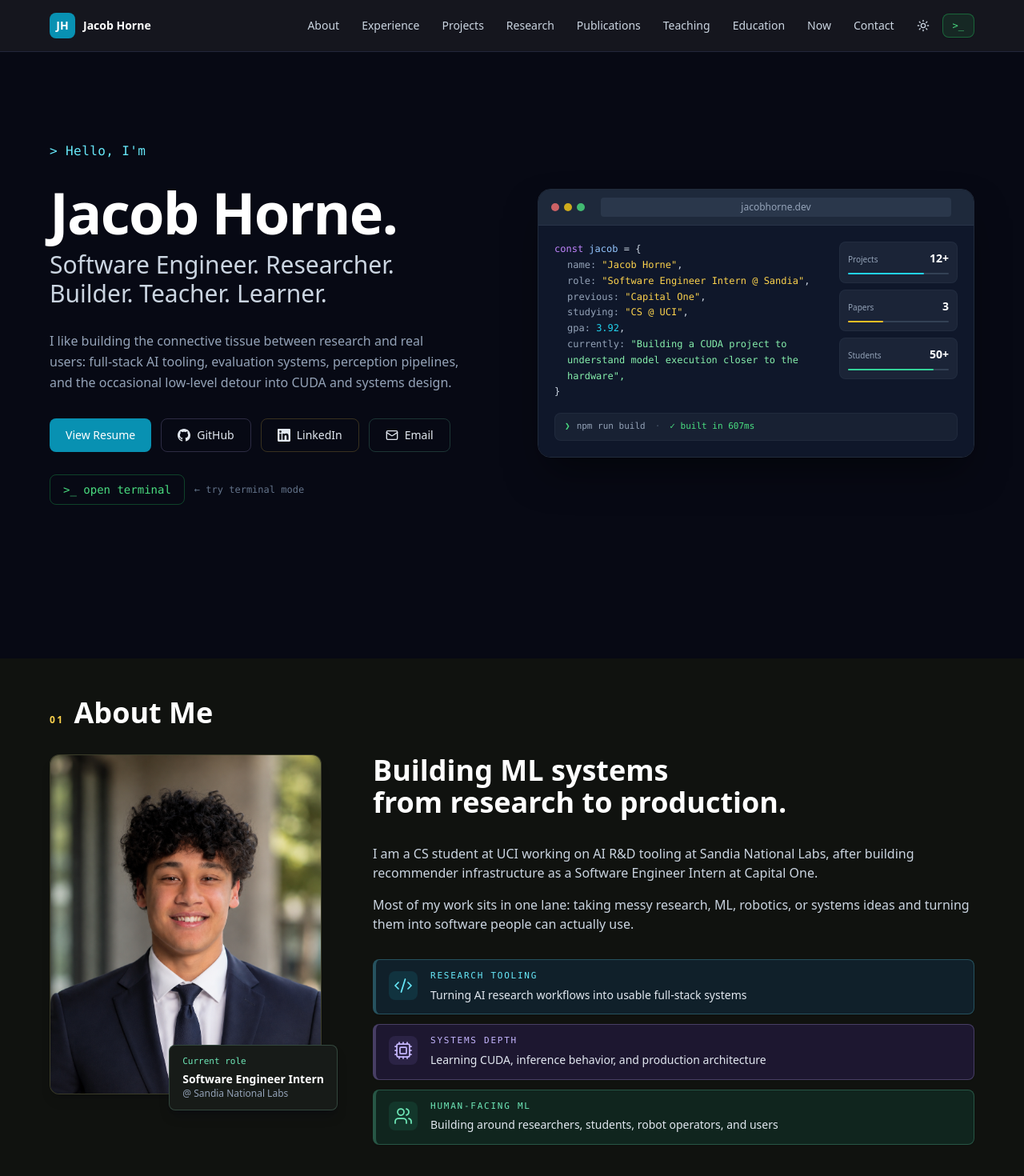
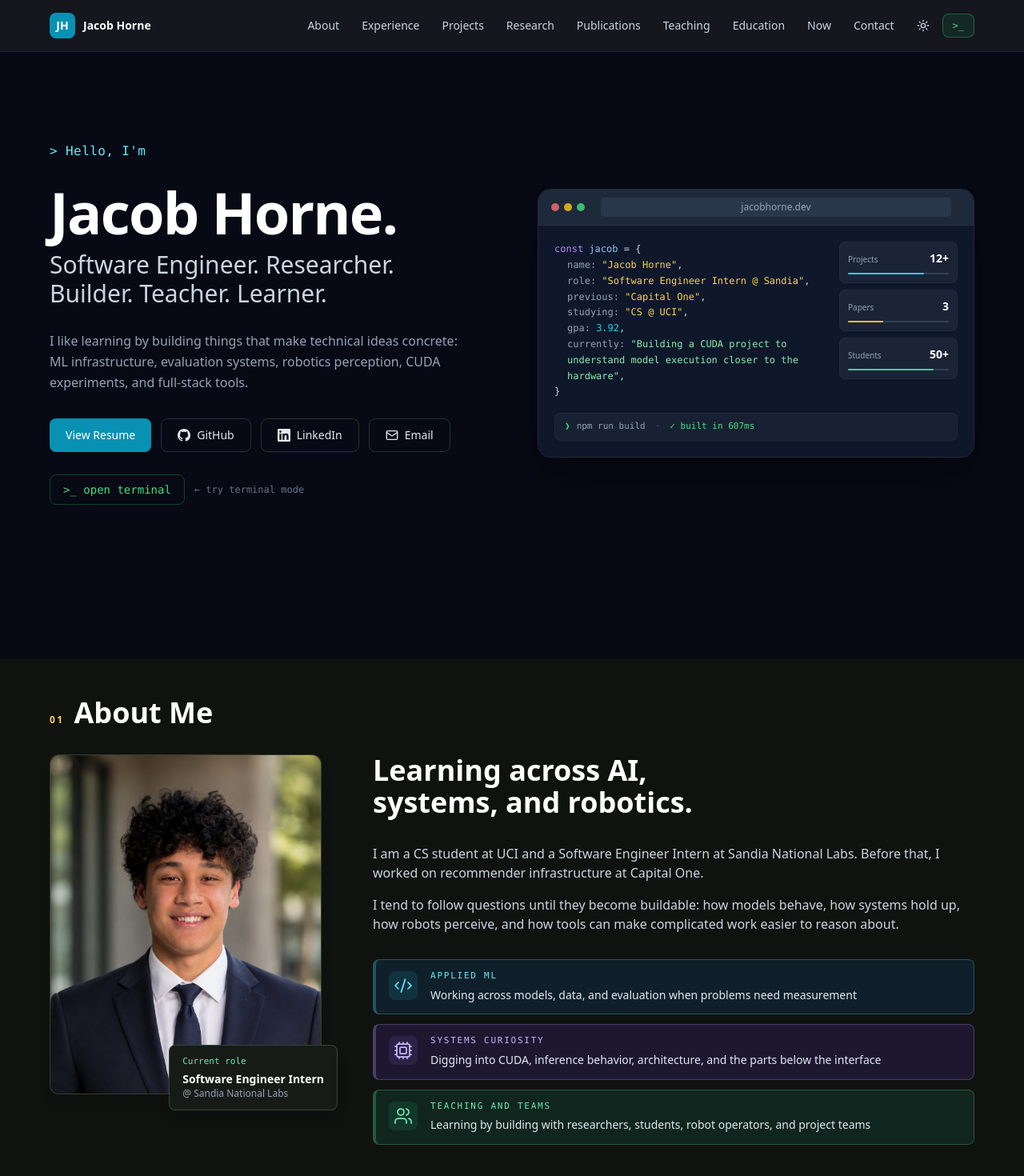
Before and after one commit to jacobhorne-jth/jacobhorne-jth.github.io, a React (Vite) app: page / in a window 1280 px wide. Shown: the top 1470 px of the page at 80% size. Built offline with nearby package versions, Linux system fonts and the light colour scheme.

Commit message:
Revise broader portfolio identity theme

```diff
--- a/index.html
+++ b/index.html
@@ -6,7 +6,7 @@
     <meta name="viewport" content="width=device-width, initial-scale=1.0" />
     <meta
       name="description"
-      content="Jacob Horne builds AI tooling, ML systems, robotics perception software, and LLM evaluation research workflows."
+      content="Jacob Horne is a CS student at UC Irvine building across AI, ML systems, robotics perception, software engineering, and teaching."
     />
     <meta http-equiv="Cache-Control" content="no-cache, no-store, must-revalidate" />
     <meta http-equiv="Pragma" content="no-cache" />
--- a/src/App.tsx
+++ b/src/App.tsx
@@ -530,20 +530,20 @@ const toneStyles: Record<Tone, {
 const aboutFocus: Array<{ Icon: LucideIcon; label: string; detail: string; tone: Tone }> = [
   {
     Icon: Code2,
-    label: "Research tooling",
-    detail: "Turning AI research workflows into usable full-stack systems",
+    label: "Applied ML",
+    detail: "Working across models, data, and evaluation when problems need measurement",
     tone: "cyan",
   },
   {
     Icon: Cpu,
-    label: "Systems depth",
-    detail: "Learning CUDA, inference behavior, and production architecture",
+    label: "Systems curiosity",
+    detail: "Digging into CUDA, inference behavior, architecture, and the parts below the interface",
     tone: "violet",
   },
   {
     Icon: Users,
-    label: "Human-facing ML",
-    detail: "Building around researchers, students, robot operators, and users",
+    label: "Teaching and teams",
+    detail: "Learning by building with researchers, students, robot operators, and project teams",
     tone: "emerald",
   },
 ];
@@ -933,7 +933,7 @@ const publicationToDetail = (pub: Publication): DetailItem => ({
   meta: [`Venue — ${pub.venue}`],
   paragraphs: [
     pub.detail,
-    "This work sits in the part of research I care about most: measuring model behavior carefully enough that evaluation becomes useful for real systems.",
+    "This work reflects my interest in evaluating model behavior with signals that can be measured, compared, and improved.",
   ],
   highlights: [
     "Focuses on confidence, reasoning quality, and evaluation signals.",
@@ -1352,8 +1352,8 @@ function Hero({ onOpenTerminal }: { onOpenTerminal: () => void }) {
               </p>
             </div>
             <p className="text-base text-gray-600 dark:text-slate-400 leading-relaxed max-w-lg">
-              I like building the connective tissue between research and real users: full-stack AI tooling,
-              evaluation systems, perception pipelines, and the occasional low-level detour into CUDA and systems design.
+              I like learning by building things that make technical ideas concrete: ML infrastructure,
+              evaluation systems, robotics perception, CUDA experiments, and full-stack tools.
             </p>
             {/* Buttons */}
             <div className="grid grid-cols-2 gap-3 pt-1 sm:flex sm:flex-wrap">
@@ -1433,16 +1433,16 @@ function AboutSection() {
           {/* Text */}
           <div className="space-y-8">
             <h3 className="text-3xl md:text-4xl font-bold text-gray-900 dark:text-white leading-tight max-w-3xl">
-              Building ML systems<br className="hidden sm:block" /> from research to production.
+              Learning across AI,<br className="hidden sm:block" /> systems, and robotics.
             </h3>
             <div className="max-w-3xl space-y-4 text-sm md:text-base text-gray-600 dark:text-slate-300 leading-relaxed">
               <p>
-                I am a CS student at UCI working on AI R&D tooling at Sandia National Labs, after building
-                recommender infrastructure as a Software Engineer Intern at Capital One.
+                I am a CS student at UCI and a Software Engineer Intern at Sandia National Labs.
+                Before that, I worked on recommender infrastructure at Capital One.
               </p>
               <p>
-                Most of my work sits in one lane: taking messy research, ML, robotics, or systems ideas and
-                turning them into software people can actually use.
+                I tend to follow questions until they become buildable: how models behave, how systems hold up,
+                how robots perceive, and how tools can make complicated work easier to reason about.
               </p>
             </div>
             <div className="grid gap-3 max-w-3xl">
@@ -1553,7 +1553,7 @@ function PublicationsSection() {
         <SectionHeader
           number="05"
           title="Publications"
-          subtitle="LLM evaluation, confidence signals, and research systems I am helping turn into durable workflows."
+          subtitle="Papers and research work around LLM evaluation, confidence signals, and model behavior."
           tone="amber"
         />
         <div className="grid md:grid-cols-2 gap-5">
@@ -1678,7 +1678,7 @@ function NowSection() {
       label: "Building",
       tone: "emerald",
       entries: [
-        "Full-stack AI R&D tooling at Sandia that makes research usable by real users",
+        "AI R&D tooling at Sandia for research workflows, interfaces, and internal systems",
         "A CUDA project to understand model execution closer to the hardware",
         "Lazarus, a project about bringing old workflows and scattered context back to life",
         "A personal operating system that connects my tools, notes, automations, and daily decisions",
@@ -1701,7 +1701,7 @@ function NowSection() {
         "System design, because I want to understand the production systems around me",
         "CUDA kernels, quantization, KV caching, and inference throughput",
         "Robotics software architecture, Dockerized deployments, and publish-subscribe systems",
-        "How to make research tools feel calm, legible, and useful under real constraints",
+        "How to make technical tools feel calm, legible, and useful under real constraints",
       ],
     },
   ];
```
Also changed, not shown: 1 other file (tests, documents, lock files or other folders).
